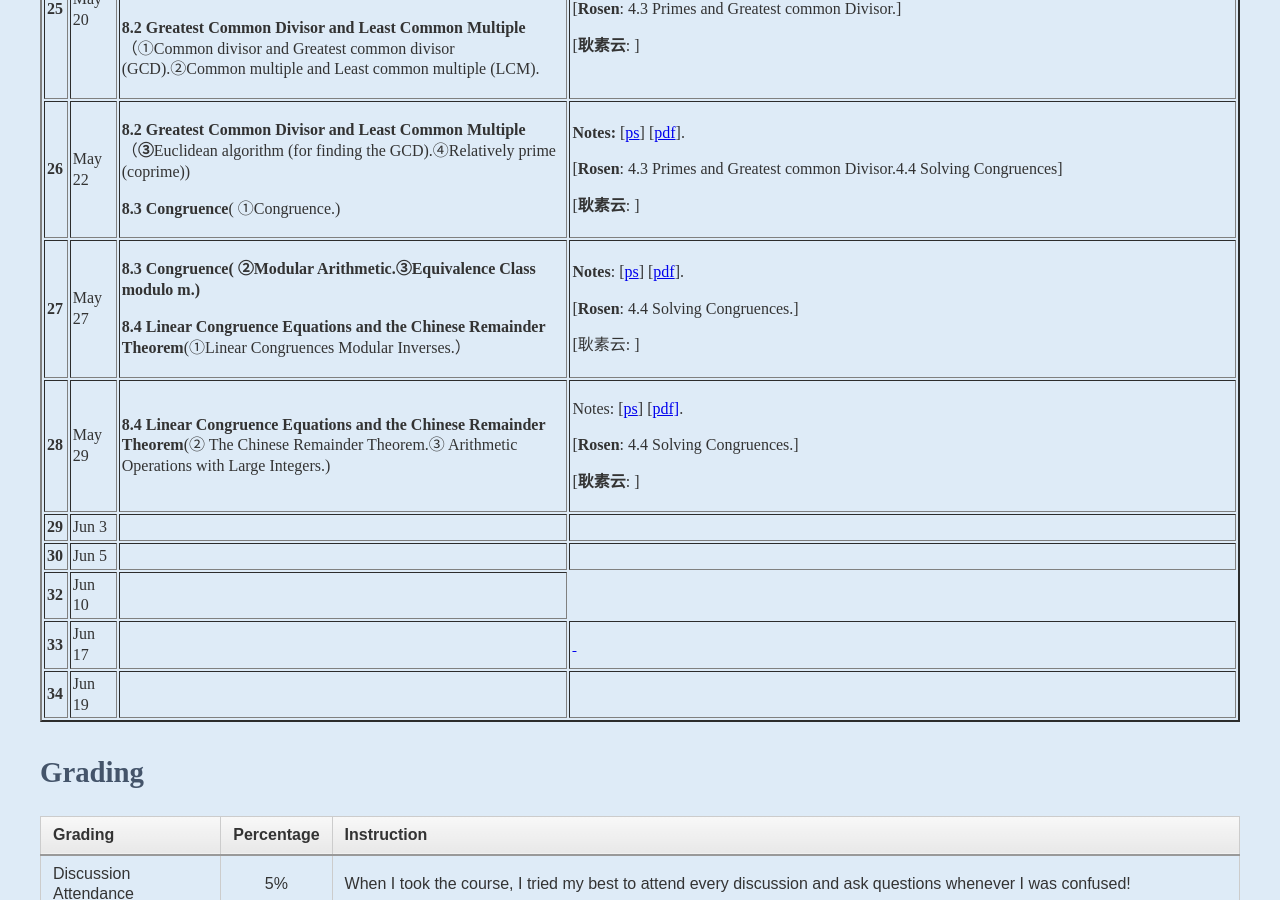
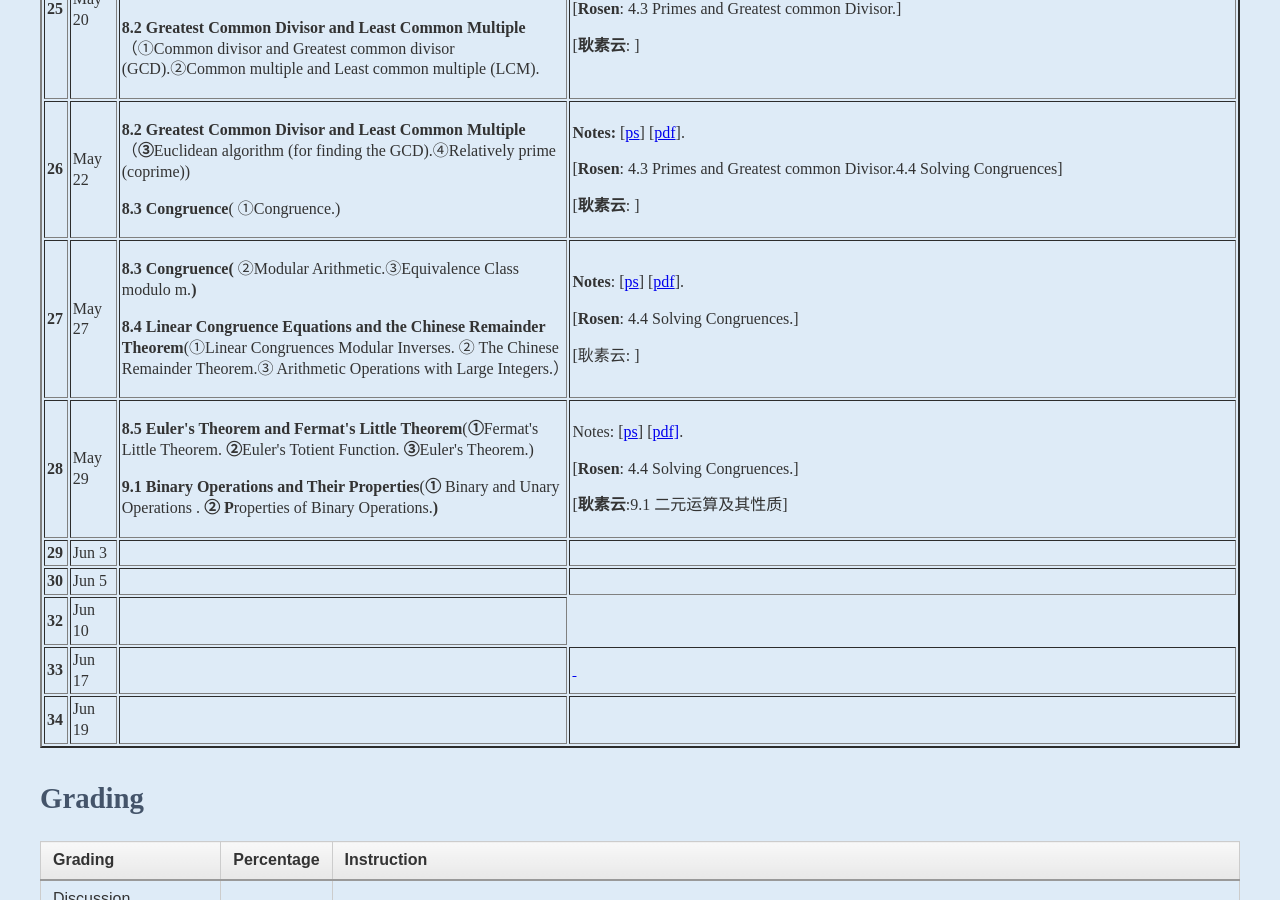
Before and after one commit to kejiwei/kejiwei.github.io, a Jekyll site: the page teaching/courses/dismath/index.html, which Jekyll copies as it is, in a window 1280 px wide and 900 px high, scrolled down 4425 px. Built offline with Jekyll 4.4.1, drawn with Linux system fonts in a browser that asks for light colours.

Commit message:
Add files via upload

```diff
--- a/teaching/courses/dismath/index.html
+++ b/teaching/courses/dismath/index.html
@@ -320,9 +320,9 @@
                 <tr>
                 <td><b>27</b></td>
                 <td>May 27</td>
-                <td><p><strong>8.3 Congruence( ②Modular Arithmetic.③Equivalence Class modulo m.)</strong></p>
-                  <p><strong>8.4 Linear Congruence Equations and the Chinese Remainder Theorem</strong>(①Linear Congruences Modular Inverses.）</p></td>
-                <td><p><strong>Notes</strong>: [<a href="slides/lecture.ppsx">ps</a>] [<a href="slides/lecture.pdf">pdf</a>]. </p>
+                <td><p><strong>8.3 Congruence( </strong>②Modular Arithmetic.③Equivalence Class modulo m.<strong>)</strong></p>
+                  <p><strong>8.4 Linear Congruence Equations and the Chinese Remainder Theorem</strong>(①Linear Congruences Modular Inverses. ② The Chinese Remainder Theorem.③ Arithmetic Operations with Large Integers.）</p></td>
+                <td><p><strong>Notes</strong>: [<a href="slides/CH8.1-5 Elementary Number Theory(50-82).ppsx">ps</a>] [<a href="slides/CH8.1-5 Elementary Number Theory(50-82).pdf">pdf</a>]. </p>
                   <p>[<strong>Rosen</strong>: 4.4 Solving Congruences.]</p>
                   <p>[耿素云: ]</p></td>
                 </tr>
@@ -330,10 +330,11 @@
                 <tr>
                 <td><b>28</b></td>
                 <td>May 29</td>
-                <td><strong>8.4 Linear Congruence Equations and the Chinese Remainder Theorem</strong>(② The Chinese Remainder Theorem.③ Arithmetic Operations with Large Integers.)</td>
+                <td><p><strong>8.5 Euler's Theorem and Fermat's Little Theorem</strong>(<strong>①</strong>Fermat's Little Theorem. <b>②</b>Euler's Totient Function. <strong>③</strong>Euler's Theorem.)</p>
+                  <p><strong>9.1 Binary Operations and Their Properties</strong>(<strong>①</strong> Binary and Unary Operations . <strong>② P</strong>roperties of Binary Operations.<strong>)</strong></p></td>
                 <td><p>Notes: [<a href="slides/lecture.ppsx">ps</a>] [<a href="slides/lecture.pdf">pdf]</a>.&nbsp;</p>
                   <p>[<strong>Rosen</strong>: 4.4 Solving Congruences.]&nbsp;</p>
-                  <p>[<strong>耿素云</strong>: ] </p></td>
+                  <p>[<strong>耿素云</strong>:9.1 二元运算及其性质] </p></td>
                 </tr>
 
                 <tr>
```
